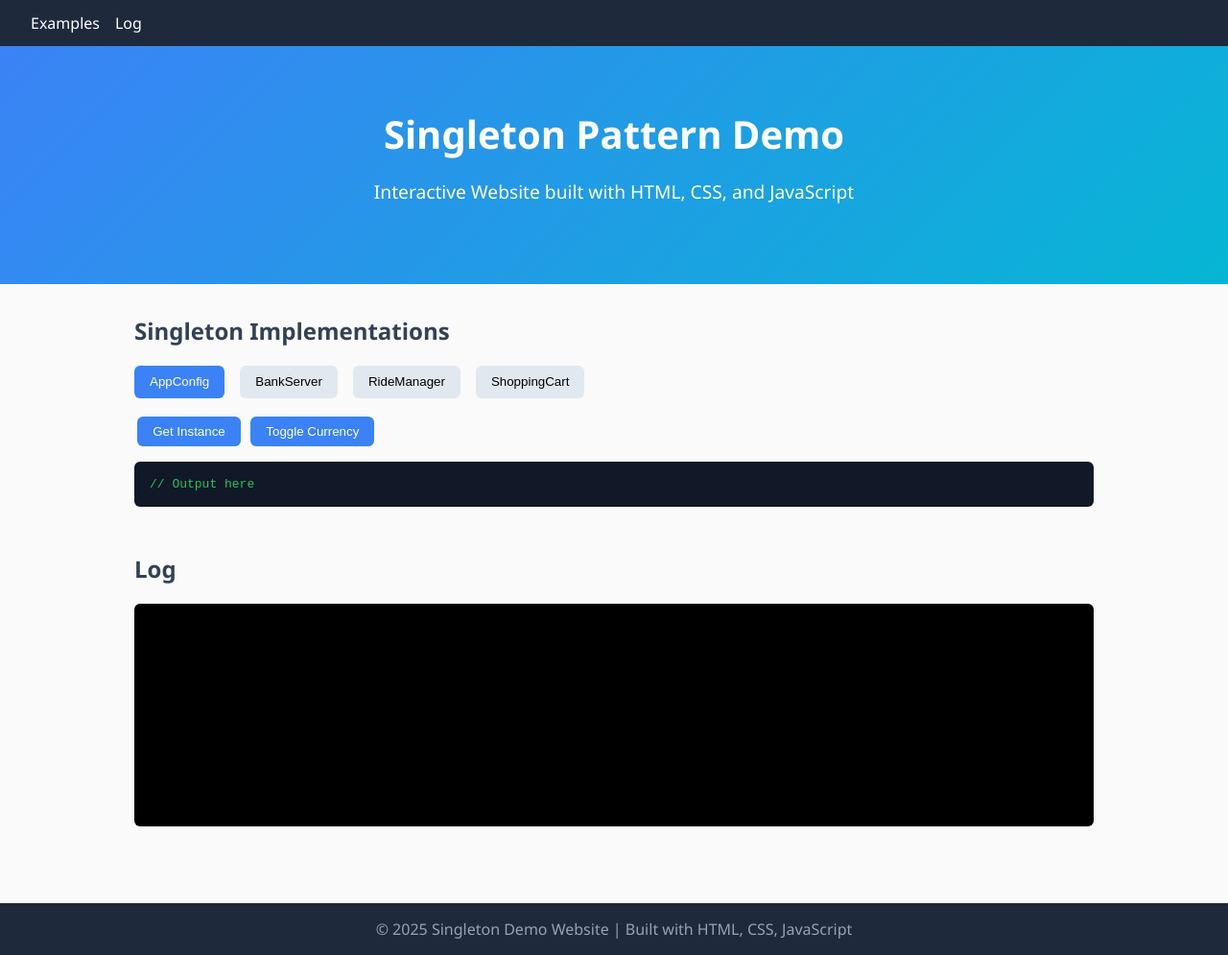
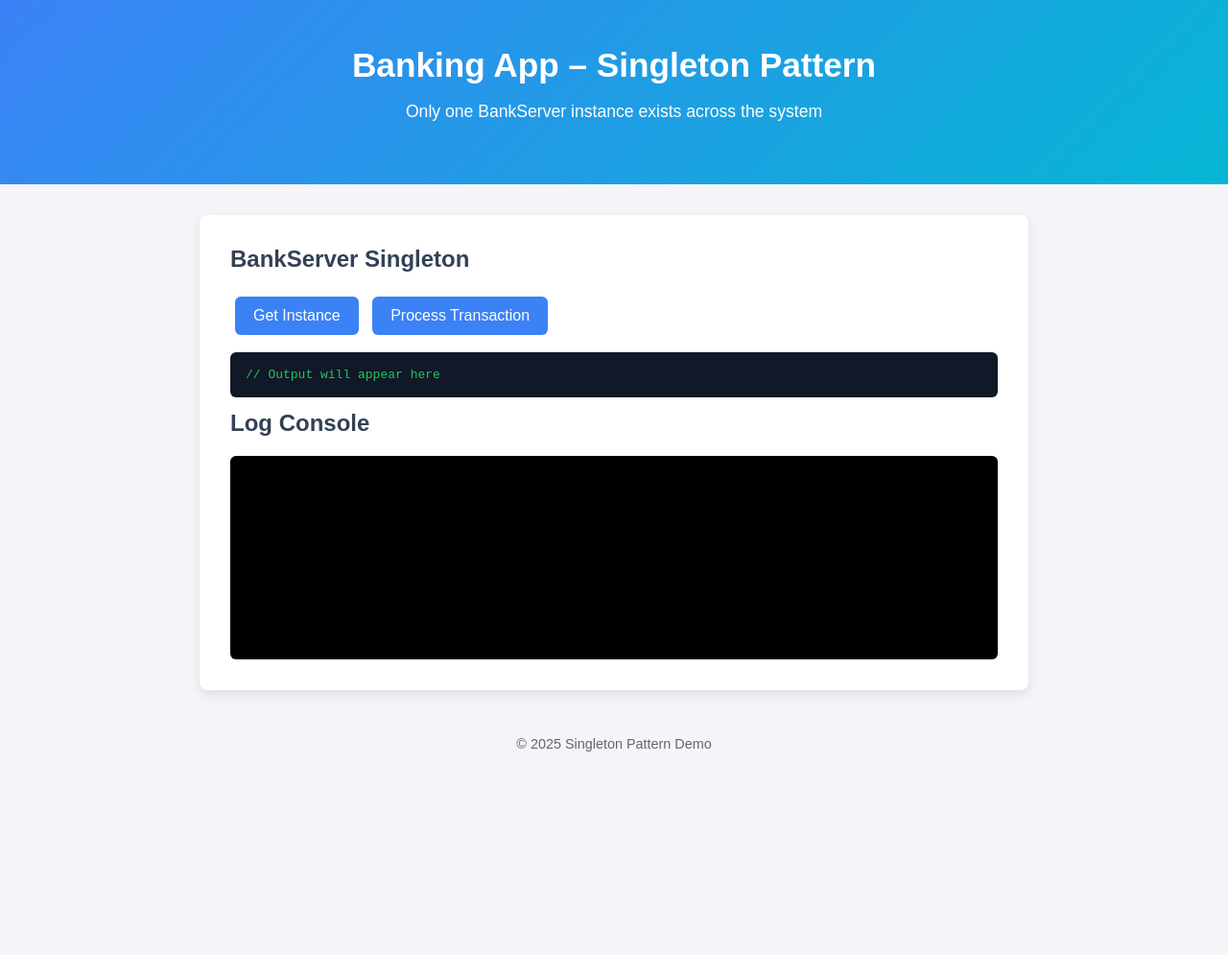
Before and after one commit to 2303A52017/Singleton-pattern, a plain HTML site: page index.html in a window 1280 px wide. Shown: the whole page at 96% size. After the commit the page ends 800 px from the top, so only its background shows below. Drawn offline with Linux system fonts and the light colour scheme.

Commit message:
Update index.html

```diff
--- a/index.html
+++ b/index.html
@@ -2,82 +2,44 @@
 <html lang="en">
 <head>
   <meta charset="UTF-8">
-  <title>Singleton Pattern Website</title>
+  <title>BankServer Singleton Demo</title>
   <style>
     body {
       margin: 0;
-      font-family: "Segoe UI", sans-serif;
-      background: #fafafa;
+      font-family: Arial, sans-serif;
+      background: #f4f4f9;
       color: #222;
     }
-    nav {
-      background: #1e293b;
-      padding: 0.8rem 2rem;
-      position: sticky;
-      top: 0;
-      z-index: 10;
-    }
-    nav ul {
-      list-style: none;
-      margin: 0;
-      padding: 0;
-      display: flex;
-      gap: 1rem;
-    }
-    nav a {
-      color: #fff;
-      text-decoration: none;
-      font-weight: 500;
-    }
-    nav a:hover { text-decoration: underline; }
-
     header {
       background: linear-gradient(135deg, #3b82f6, #06b6d4);
       color: white;
       text-align: center;
-      padding: 4rem 2rem;
+      padding: 3rem 1rem;
     }
-    header h1 { margin: 0; font-size: 2.5rem; }
-    header p { font-size: 1.2rem; }
+    header h1 { margin: 0; font-size: 2.2rem; }
+    header p { font-size: 1.1rem; }
 
     main {
-      max-width: 1000px;
-      margin: auto;
+      max-width: 800px;
+      margin: 2rem auto;
+      background: #fff;
       padding: 2rem;
+      border-radius: 8px;
+      box-shadow: 0 4px 12px rgba(0,0,0,0.1);
     }
-    section { margin-bottom: 3rem; }
     h2 { margin-top: 0; color: #334155; }
 
-    /* Tabs */
-    .tabs {
-      display: flex;
-      gap: 1rem;
-      margin-bottom: 1rem;
+    button {
+      background: #3b82f6;
+      border: none;
+      padding: 0.7rem 1.2rem;
+      margin: 0.3rem;
+      border-radius: 6px;
+      color: #fff;
+      cursor: pointer;
+      font-size: 1rem;
     }
-    .tabs button {
-      padding: 0.6rem 1rem;
-      border: none;
-      background: #e2e8f0;
-      border-radius: 6px;
-      cursor: pointer;
-    }
-    .tabs button.active {
-      background: #3b82f6;
-      color: white;
-    }
-    .tab-content { display: none; }
-    .tab-content.active { display: block; }
-
-    button.action {
-      background: #3b82f6;
-      color: white;
-      border: none;
-      padding: 0.5rem 1rem;
-      margin: 0.2rem;
-      border-radius: 6px;
-      cursor: pointer;
-    }
-    button.action:hover { background: #2563eb; }
+    button:hover { background: #2563eb; }
 
     pre {
       background: #111827;
@@ -86,88 +48,48 @@
       border-radius: 6px;
       overflow-x: auto;
     }
+
     #log {
       background: #000;
       color: #0f0;
       font-family: monospace;
       padding: 1rem;
-      height: 200px;
+      height: 180px;
       overflow-y: auto;
       border-radius: 6px;
     }
+
     footer {
-      background: #1e293b;
-      color: #94a3b8;
       text-align: center;
       padding: 1rem;
+      margin-top: 2rem;
+      color: #666;
+      font-size: 0.9rem;
     }
   </style>
 </head>
 <body>
-  <nav>
-    <ul>
-      <li><a href="#examples">Examples</a></li>
-      <li><a href="#logSection">Log</a></li>
-    </ul>
-  </nav>
-
   <header>
-    <h1>Singleton Pattern Demo</h1>
-    <p>Interactive Website built with HTML, CSS, and JavaScript</p>
+    <h1>Banking App – Singleton Pattern</h1>
+    <p>Only one BankServer instance exists across the system</p>
   </header>
 
   <main>
-    <section id="examples">
-      <h2>Singleton Implementations</h2>
-      <div class="tabs">
-        <button class="tab-btn active" data-tab="appConfig">AppConfig</button>
-        <button class="tab-btn" data-tab="bankServer">BankServer</button>
-        <button class="tab-btn" data-tab="rideManager">RideManager</button>
-        <button class="tab-btn" data-tab="shoppingCart">ShoppingCart</button>
-      </div>
+    <h2>BankServer Singleton</h2>
+    <button onclick="getBankServer()">Get Instance</button>
+    <button onclick="processTransaction()">Process Transaction</button>
+    <pre id="bankOutput">// Output will appear here</pre>
 
-      <!-- AppConfig -->
-      <div class="tab-content active" id="appConfig">
-        <button class="action" onclick="getAppConfig()">Get Instance</button>
-        <button class="action" onclick="toggleCurrency()">Toggle Currency</button>
-        <pre id="appConfigView">// Output here</pre>
-      </div>
-
-      <!-- BankServer -->
-      <div class="tab-content" id="bankServer">
-        <button class="action" onclick="getBankServer()">Get Instance</button>
-        <button class="action" onclick="processTransaction()">Process Transaction</button>
-        <pre id="bankView">// Output here</pre>
-      </div>
-
-      <!-- RideManager -->
-      <div class="tab-content" id="rideManager">
-        <button class="action" onclick="getRideManager()">Get Instance</button>
-        <button class="action" onclick="startTrip()">Start Trip</button>
-        <pre id="rideView">// Output here</pre>
-      </div>
-
-      <!-- ShoppingCart -->
-      <div class="tab-content" id="shoppingCart">
-        <input type="text" id="sessionId" placeholder="Session ID" value="S-1">
-        <button class="action" onclick="getCart()">Get Cart</button>
-        <button class="action" onclick="addItem()">Add Item</button>
-        <pre id="cartView">// Cart content</pre>
-      </div>
-    </section>
-
-    <section id="logSection">
-      <h2>Log</h2>
-      <div id="log"></div>
-    </section>
+    <h2>Log Console</h2>
+    <div id="log"></div>
   </main>
 
   <footer>
-    &copy; 2025 Singleton Demo Website | Built with HTML, CSS, JavaScript
+    &copy; 2025 Singleton Pattern Demo
   </footer>
 
   <script>
-    // ---------- Utility ----------
+    // ---------- Logger ----------
     const logEl = document.getElementById("log");
     function log(msg) {
       logEl.innerHTML = `[${new Date().toLocaleTimeString()}] ${msg}<br>` + logEl.innerHTML;
@@ -177,91 +99,37 @@
       return obj.__id;
     }
 
-    // ---------- AppConfig Singleton ----------
-    const AppConfig = (function() {
-      const instance = { currency: "USD", tax: 0.08 };
-      return { getInstance: () => instance };
-    })();
-    function getAppConfig() {
-      const c = AppConfig.getInstance();
-      document.getElementById("appConfigView").textContent = JSON.stringify(c, null, 2);
-      log("AppConfig fetched id=" + idOf(c));
-    }
-    function toggleCurrency() {
-      const c = AppConfig.getInstance();
-      c.currency = c.currency === "USD" ? "EUR" : "USD";
-      document.getElementById("appConfigView").textContent = JSON.stringify(c, null, 2);
-      log("Currency toggled: " + c.currency);
-    }
-
     // ---------- BankServer Singleton ----------
     const BankServer = (function() {
-      let instance;
-      function create() { return { created: Date.now() }; }
-      return { getInstance: () => instance || (instance = create()) };
-    })();
-    function getBankServer() {
-      const b = BankServer.getInstance();
-      document.getElementById("bankView").textContent = "BankServer id=" + idOf(b);
-      log("BankServer instance id=" + idOf(b));
-    }
-    function processTransaction() {
-      const b = BankServer.getInstance();
-      log("Processing transaction on BankServer id=" + idOf(b));
-    }
-
-    // ---------- RideManager Singleton ----------
-    const RideManager = (function() {
-      let instance;
-      function create() { return { activeTrips: [] }; }
-      return { getInstance: () => instance || (instance = create()) };
-    })();
-    function getRideManager() {
-      const r = RideManager.getInstance();
-      document.getElementById("rideView").textContent = "RideManager id=" + idOf(r);
-      log("RideManager instance id=" + idOf(r));
-    }
-    function startTrip() {
-      const r = RideManager.getInstance();
-      const trip = "TRIP-" + Math.floor(Math.random()*1000);
-      r.activeTrips.push(trip);
-      document.getElementById("rideView").textContent = JSON.stringify(r, null, 2);
-      log("Started trip " + trip + " on RideManager id=" + idOf(r));
-    }
-
-    // ---------- ShoppingCartManager ----------
-    const ShoppingCartManager = (function() {
-      const carts = {};
+      let instance; // private static reference
+      function create() {
+        return { createdAt: new Date().toLocaleString() };
+      }
       return {
-        getCart: sid => carts[sid] || (carts[sid] = { sessionId: sid, items: {} }),
-        addItem: (sid, sku, qty) => {
-          const cart = carts[sid] || (carts[sid] = { sessionId: sid, items: {} });
-          cart.items[sku] = (cart.items[sku] || 0) + qty;
+        getInstance: function() {
+          if (!instance) {
+            instance = create();
+            log("New BankServer instance created.");
+          }
+          return instance;
         }
       };
     })();
-    function getCart() {
-      const sid = document.getElementById("sessionId").value;
-      const c = ShoppingCartManager.getCart(sid);
-      document.getElementById("cartView").textContent = JSON.stringify(c, null, 2);
-      log("Cart fetched for " + sid);
-    }
-    function addItem() {
-      const sid = document.getElementById("sessionId").value;
-      ShoppingCartManager.addItem(sid, "ITEM-1", 1);
-      getCart();
-      log("Item added to cart " + sid);
+
+    // ---------- UI Handlers ----------
+    function getBankServer() {
+      const server = BankServer.getInstance();
+      document.getElementById("bankOutput").textContent =
+        "BankServer instance id=" + idOf(server) + "\n" +
+        JSON.stringify(server, null, 2);
+      log("BankServer fetched (id=" + idOf(server) + ")");
     }
 
-    // ---------- Tabs ----------
-    document.querySelectorAll(".tab-btn").forEach(btn => {
-      btn.addEventListener("click", () => {
-        document.querySelectorAll(".tab-btn").forEach(b => b.classList.remove("active"));
-        document.querySelectorAll(".tab-content").forEach(c => c.classList.remove("active"));
-        btn.classList.add("active");
-        document.getElementById(btn.dataset.tab).classList.add("active");
-      });
-    });
+    function processTransaction() {
+      const server = BankServer.getInstance();
+      const tx = "TX-" + Math.floor(Math.random()*10000);
+      log("Processing " + tx + " using BankServer id=" + idOf(server));
+    }
   </script>
 </body>
 </html>
```
